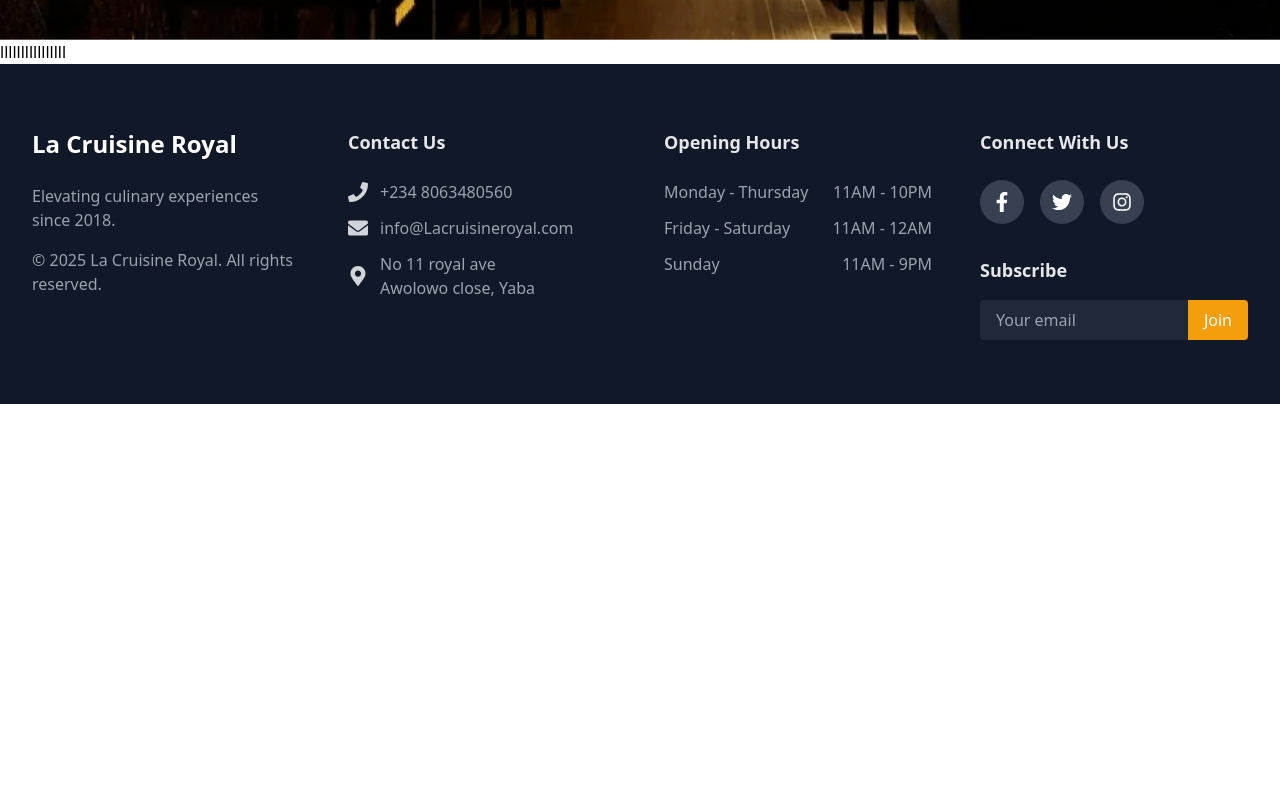
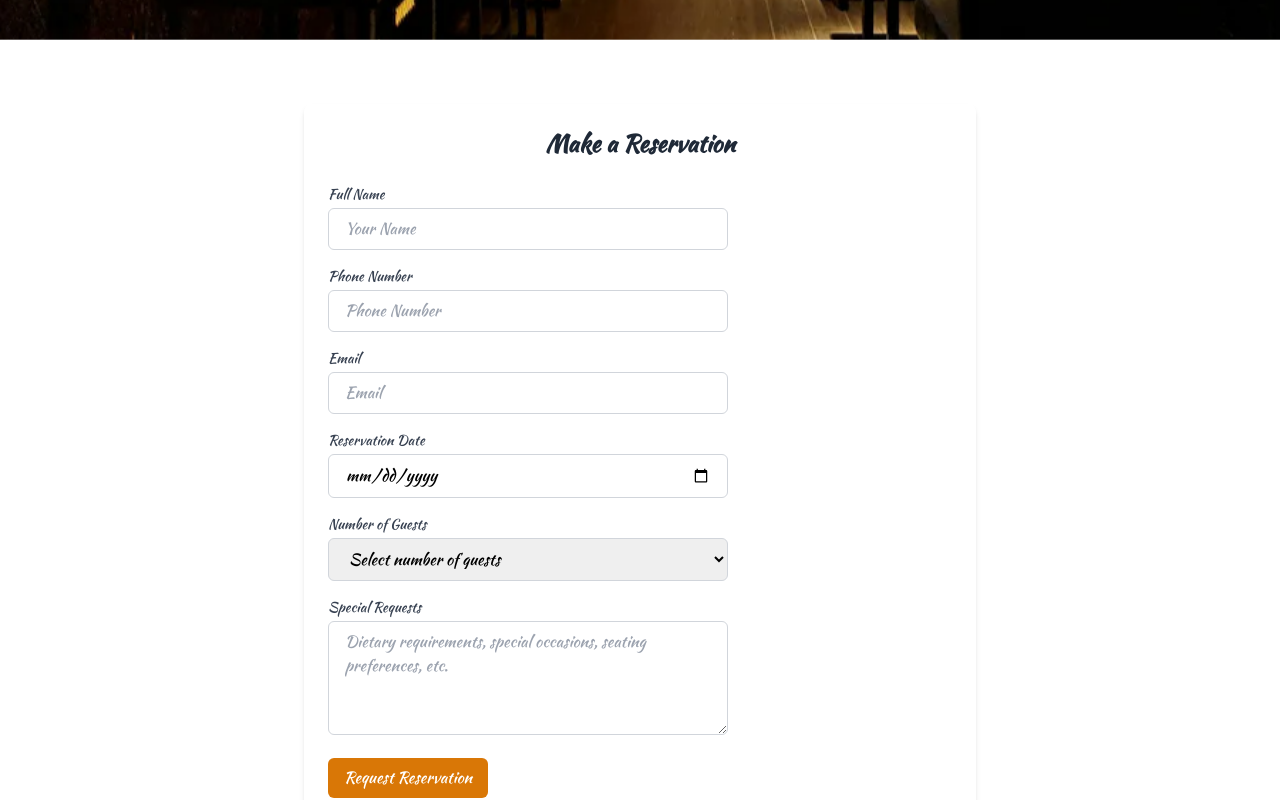
Before and after one commit to Gbolahan007/la-cruisine-royal, a React (Vite) app: page /reservation in a window 1280 px wide. Shown: the part 760-1560 px from the top of the page. Before the commit the page ends 1164 px from the top, so only its background shows below. Built offline with nearby package versions, Linux system fonts and the light colour scheme; a web font is replaced by a local one.

Commit message:
updated reservation

```diff
--- a/package.json
+++ b/package.json
@@ -35,6 +35,7 @@
     "lucide-react": "^0.479.0",
     "react": "^18.2.0",
     "react-countup": "^6.5.3",
+    "react-datepicker": "^8.2.1",
     "react-dom": "^18.2.0",
     "react-helmet-async": "^2.0.5",
     "react-hook-form": "^7.54.2",
--- a/src/App.jsx
+++ b/src/App.jsx
@@ -4,9 +4,9 @@ import Home from './pages/Home';
 import About from './pages/About';
 import Contact from './pages/Contact';
 import Services from './pages/Services';
+import Reservation from './pages/Reservation';
 import PageNotFound from './pages/PageNotFound';
 import Menu from './pages/Menu';
-import Reservation from './Reservation';
 import { QueryClient, QueryClientProvider } from '@tanstack/react-query';
 import { ReactQueryDevtools } from '@tanstack/react-query-devtools';
 import MenuDetail from './MenuDetail';
--- /dev/null
+++ b/src/features/reservation/RestaurantForm.jsx
@@ -0,0 +1,168 @@
+'use client';
+
+import { useForm } from 'react-hook-form';
+import { useState } from 'react';
+import toast, { Toaster } from 'react-hot-toast';
+
+function RestaurantForm() {
+  const {
+    register,
+    formState: { errors },
+    handleSubmit,
+    reset,
+  } = useForm();
+
+  const [submitting, setSubmitting] = useState(false);
+
+  async function onHandleSubmit(data) {
+    setSubmitting(true);
+
+    try {
+      // Replace with your actual form endpoint
+      const response = await fetch('https://formspree.io/f/mldgqznb', {
+        method: 'POST',
+        headers: {
+          'Content-Type': 'application/json',
+        },
+        body: JSON.stringify(data),
+      });
+
+      if (response.ok) {
+        toast.success(
+          'Thank you! Your reservation request has been received. We will contact you shortly to confirm.',
+          {
+            duration: 5000,
+            position: 'top-center',
+          },
+        );
+        reset();
+      } else {
+        const errorData = await response.json();
+        throw new Error(errorData.error || 'Reservation request failed');
+      }
+    } catch (error) {
+      toast.error(error.message || 'Something went wrong. Please try again.', {
+        duration: 5000,
+        position: 'top-center',
+      });
+    } finally {
+      setSubmitting(false);
+    }
+  }
+
+  return (
+    <div id="reservation" className="mx-auto max-w-2xl rounded-lg p-6 font-primary3 shadow-md">
+      {/* Toast container */}
+      <Toaster />
+
+      <h2 className="mb-6 text-center text-2xl font-bold text-gray-800">Make a Reservation</h2>
+
+      <form onSubmit={handleSubmit(onHandleSubmit)} className="space-y-4">
+        {/* Name & Phone */}
+        <div className="flex flex-col gap-4">
+          <div className="flex-1">
+            <label className="mb-1 block text-sm font-medium text-gray-700">Full Name</label>
+            <input
+              type="text"
+              placeholder="Your Name"
+              className="w-[400px] rounded-md border border-gray-300 px-4 py-2 focus:outline-none focus:ring-2 focus:ring-amber-500"
+              {...register('fullName', { required: 'Full name is required' })}
+            />
+            {errors.fullName && <p className="text-sm text-red-600">{errors.fullName.message}</p>}
+          </div>
+
+          <div className="flex-1">
+            <label className="mb-1 block text-sm font-medium text-gray-700">Phone Number</label>
+            <input
+              type="tel"
+              placeholder="Phone Number"
+              className="w-[400px] rounded-md border border-gray-300 px-4 py-2 focus:outline-none focus:ring-2 focus:ring-amber-500"
+              {...register('phone', { required: 'Phone number is required' })}
+            />
+            {errors.phone && <p className="text-sm text-red-600">{errors.phone.message}</p>}
+          </div>
+        </div>
+
+        {/* Email */}
+        <div>
+          <label className="mb-1 block text-sm font-medium text-gray-700">Email</label>
+          <input
+            type="email"
+            placeholder="Email"
+            className="w-[400px] rounded-md border border-gray-300 px-4 py-2 focus:outline-none focus:ring-2 focus:ring-amber-500"
+            {...register('email', {
+              required: 'Email is required',
+              pattern: {
+                value: /\S+@\S+\.\S+/,
+                message: 'Please provide a valid email address',
+              },
+            })}
+          />
+          {errors.email && <p className="text-sm text-red-600">{errors.email.message}</p>}
+        </div>
+
+        {/* Date & Time */}
+        <div className="flex flex-col gap-4 md:flex-row">
+          <div className="flex-1">
+            <label className="mb-1 block text-sm font-medium text-gray-700">Reservation Date</label>
+            <input
+              type="date"
+              className="w-[400px] rounded-md border border-gray-300 px-4 py-2 focus:outline-none focus:ring-2 focus:ring-amber-500"
+              {...register('date', { required: 'Date are required' })}
+            />
+            {errors.reservationDateTime && (
+              <p className="text-sm text-red-600">{errors.reservationDateTime.message}</p>
+            )}
+          </div>
+        </div>
+
+        {/* Party Size */}
+        <div>
+          <label className="mb-1 block text-sm font-medium text-gray-700">Number of Guests</label>
+          <select
+            className="w-[400px] rounded-md border border-gray-300 px-4 py-2 focus:outline-none focus:ring-2 focus:ring-amber-500"
+            {...register('partySize', {
+              required: 'Number of guests is required',
+            })}
+          >
+            <option value="">Select number of guests</option>
+            <option value="1">1 person</option>
+            <option value="2">2 people</option>
+            <option value="3">3 people</option>
+            <option value="4">4 people</option>
+            <option value="5">5 people</option>
+            <option value="6">6 people</option>
+            <option value="7">7 people</option>
+            <option value="8">8 people</option>
+            <option value="large">More than 8 (Please specify in notes)</option>
+          </select>
+          {errors.partySize && <p className="text-sm text-red-600">{errors.partySize.message}</p>}
+        </div>
+
+        {/* Special Requests */}
+        <div>
+          <label className="mb-1 block text-sm font-medium text-gray-700">Special Requests</label>
+          <textarea
+            placeholder="Dietary requirements, special occasions, seating preferences, etc."
+            rows={4}
+            className="w-[400px] resize-y rounded-md border border-gray-300 px-4 py-2 focus:outline-none focus:ring-2 focus:ring-amber-500"
+            {...register('specialRequests')}
+          ></textarea>
+        </div>
+
+        {/* Submit Button */}
+        <div>
+          <button
+            type="submit"
+            disabled={submitting}
+            className="rounded-md bg-amber-600 px-4 py-2 font-medium text-white transition duration-200 hover:bg-amber-700 disabled:bg-amber-400"
+          >
+            {submitting ? 'Processing...' : 'Request Reservation'}
+          </button>
+        </div>
+      </form>
+    </div>
+  );
+}
+
+export default RestaurantForm;
--- a/src/Reservation.jsx
+++ b/src/pages/Reservation.jsx
@@ -1,5 +1,6 @@
 import { Parallax } from 'react-parallax';
 import { Link as ScrollLink } from 'react-scroll';
+import RestaurantForm from '../features/reservation/RestaurantForm';
 
 function Reservation() {
   return (
@@ -30,7 +31,7 @@ function Reservation() {
           {/* Navigation Links */}
           <div className="mt-8 flex space-x-12">
             <ScrollLink
-              to="Reservation"
+              to="reservation"
               smooth={true}
               duration={800}
               className="cursor-pointer border-b-2 border-transparent px-4 py-2 text-xl font-medium uppercase transition-colors hover:border-yellow-300 hover:text-yellow-300"
@@ -40,7 +41,9 @@ function Reservation() {
           </div>
         </div>
       </Parallax>
-      llllllllllllllll
+      <div className="my-16">
+        <RestaurantForm />
+      </div>
     </div>
   );
 }
```
Also changed, not shown: 1 other file (tests, documents, lock files or other folders).
